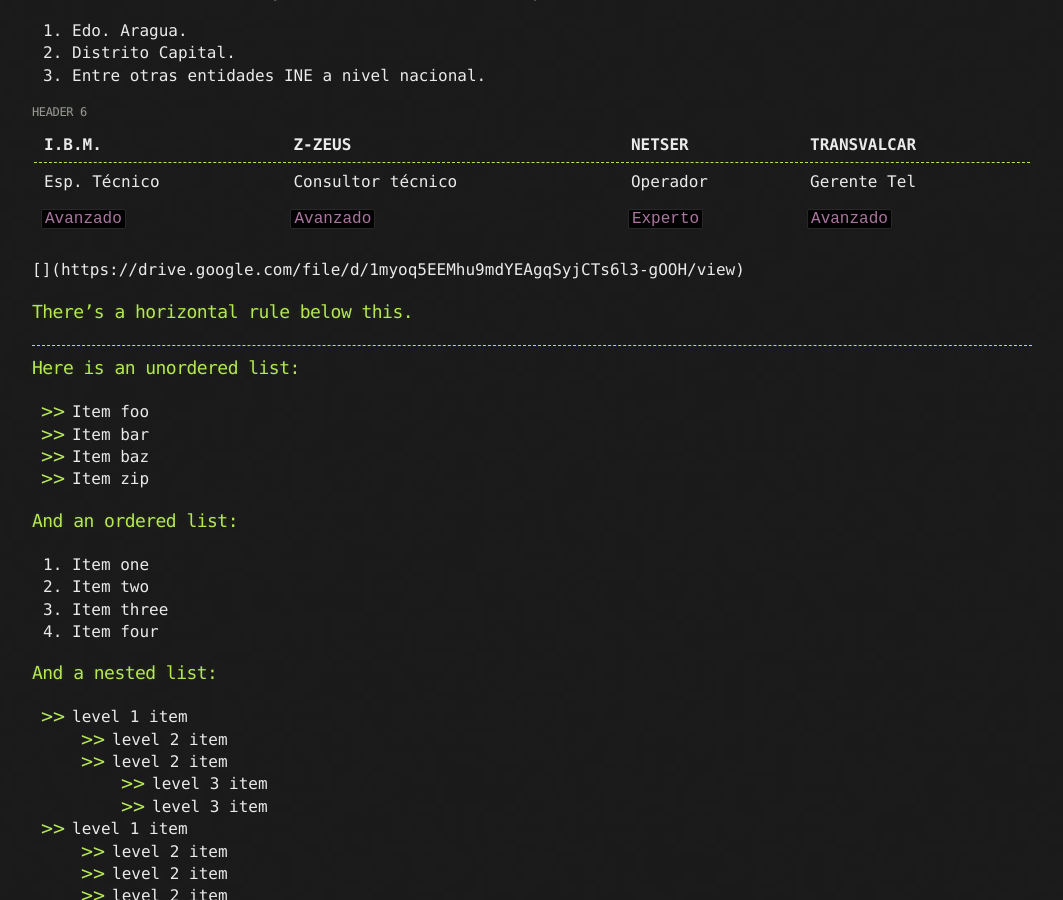
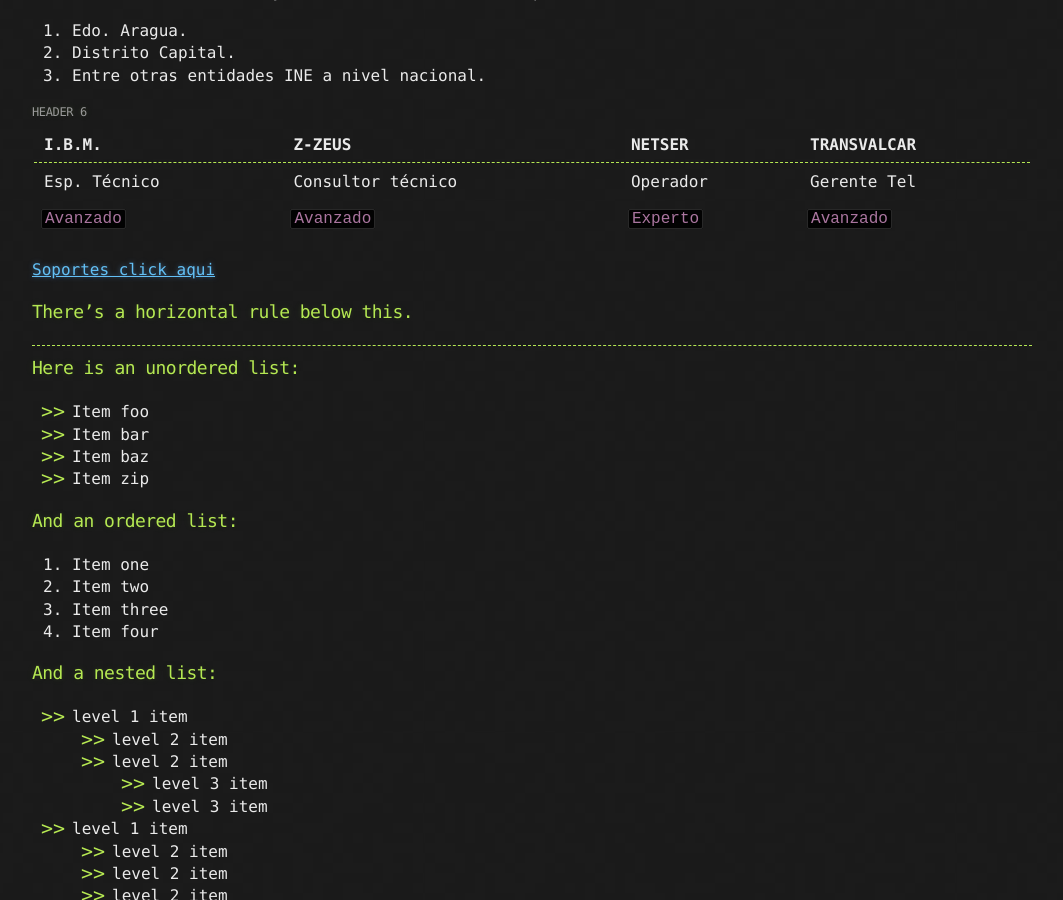
Before and after one commit to parramiguel/parramiguel.github.io, a Jekyll site: the page built from _posts/2022-03-28-HackTheBox-Lame-Writeup.md, in a window 1280 px wide and 900 px high, scrolled down 1396 px. Shown: the whole window, without its empty margins (108-1171 px from the left). Built offline with Jekyll 4.4.1, drawn with Linux system fonts in a browser that asks for light colours.

Commit message:
Sigo haciendo updates

```diff
--- a/_posts/2022-03-28-HackTheBox-Lame-Writeup.md
+++ b/_posts/2022-03-28-HackTheBox-Lame-Writeup.md
@@ -59,7 +59,7 @@ XML y .DAT, ediciones de estos para los casos de fallas de envíos.
 | Esp. Técnico | Consultor técnico | Operador | Gerente Tel |
 | `Avanzado`      | `Avanzado`     | `Experto`| `Avanzado`  |
 
-[<Soportes click aqui>](https://drive.google.com/file/d/1myoq5EEMhu9mdYEAgqSyjCTs6l3-gOOH/view)
+[Soportes click aqui](https://drive.google.com/file/d/1myoq5EEMhu9mdYEAgqSyjCTs6l3-gOOH/view)
 ### There's a horizontal rule below this.
 
 * * *
```
